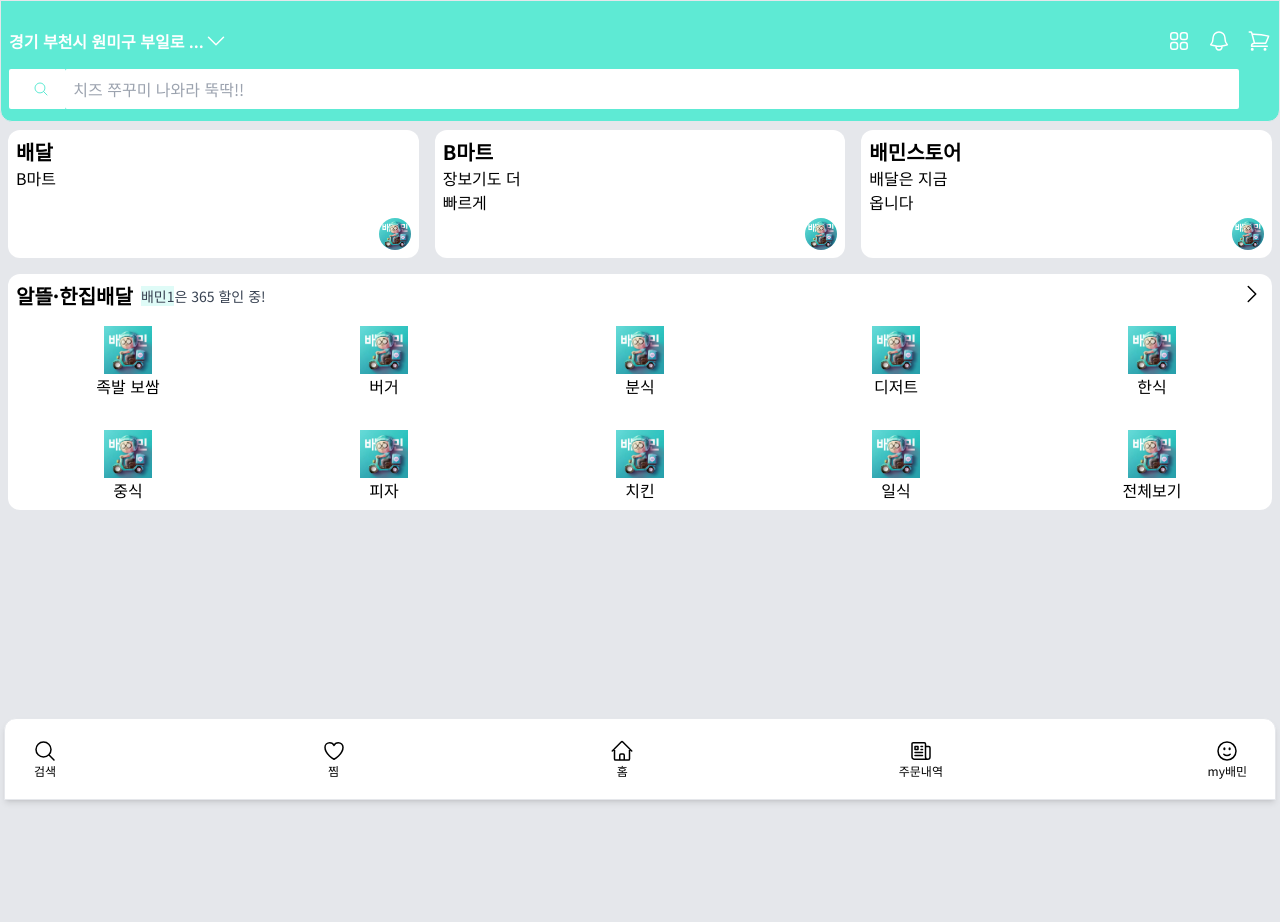
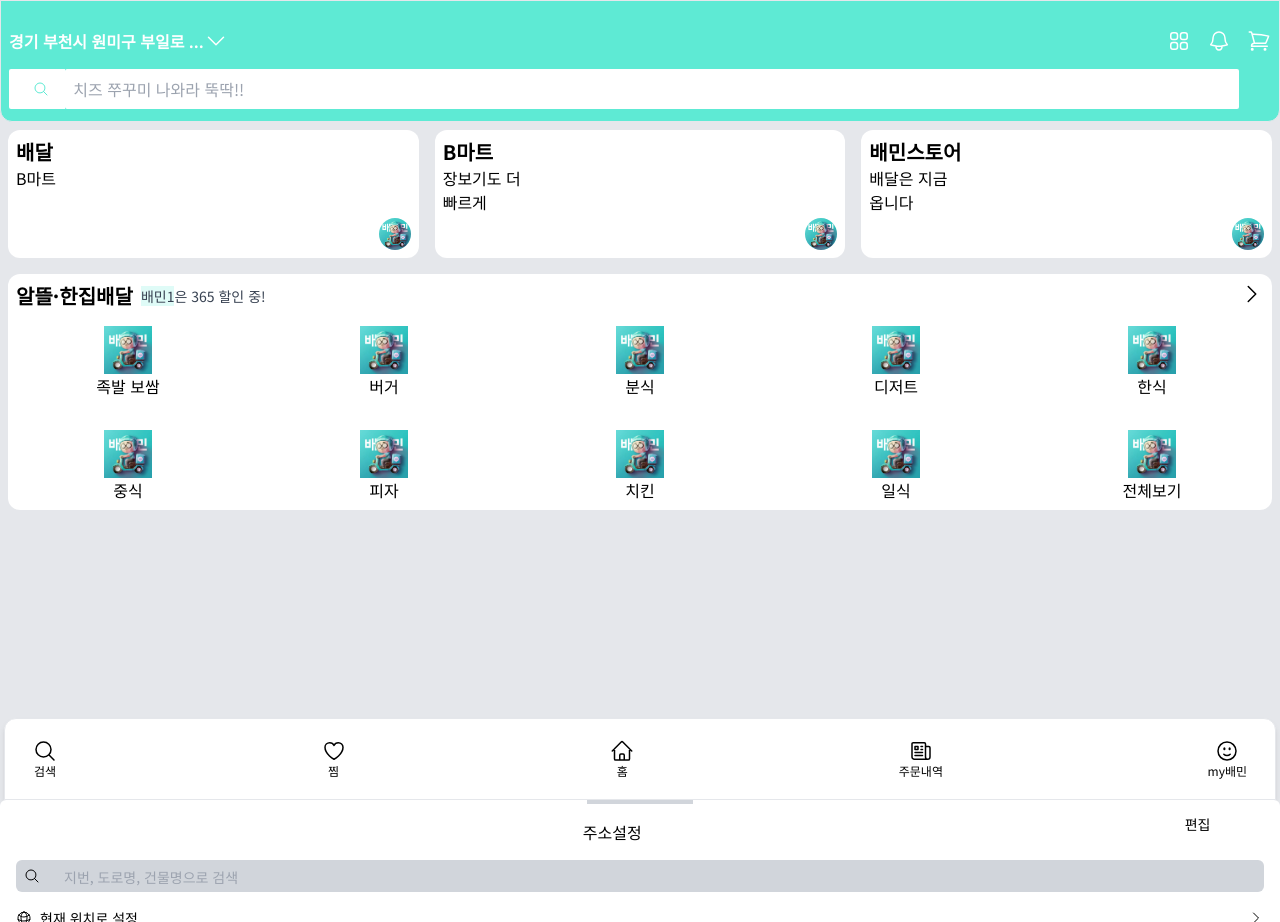
Before and after one commit to jbeat30/baemin-clone, a Next.js app: page / in a window 1280 px wide. Built offline with nearby package versions, Linux system fonts and the light colour scheme.

Commit message:
feat: integrate clsx and enhance TopNavigation functionality
- Add clsx library for conditional class management
- Implement layout and styling updates for TopNavigation component
- Add dialog feature to TopNavigation for improved user interaction

```diff
--- a/components/navigation/TopNavigation.tsx
+++ b/components/navigation/TopNavigation.tsx
@@ -1,8 +1,126 @@
 'use client'
 
+import { useState } from 'react'
+import clsx from 'clsx'
+
 export default function TopNavigation() {
+  const [dialog, setDialog] = useState(false)
   return (
-    <nav>
+    <nav className="max-w-screen-xl">
+      <div
+        className={clsx(
+          'fixed bottom-0 left-0 right-0 top-0 z-20 mt-2 overflow-hidden rounded-md bg-gray-300/70 transition duration-300',
+          dialog ? 'translate-y-0' : 'translate-y-full'
+        )}
+      >
+        <div className="flex h-screen w-full flex-col items-center bg-white">
+          {/* dialog button */}
+          <button
+            className="flex h-1 w-1/12 bg-gray-300"
+            onClick={() => setDialog(false)}
+          />
+
+          {/* address config */}
+          <div className="relative flex w-full items-center justify-center">
+            <h2 className="ml-10 mt-4 inline-flex w-full justify-center">
+              주소설정
+            </h2>
+            <p className="w-1/12 text-sm">편집</p>
+          </div>
+          <div className="flex w-full p-4">
+            <div className="flex items-center justify-center rounded-l-md bg-gray-300 px-2">
+              <svg
+                xmlns="http://www.w3.org/2000/svg"
+                fill="none"
+                viewBox="0 0 24 24"
+                strokeWidth={1.5}
+                stroke="currentColor"
+                className="h-4 w-4"
+              >
+                <path
+                  strokeLinecap="round"
+                  strokeLinejoin="round"
+                  d="m21 21-5.197-5.197m0 0A7.5 7.5 0 1 0 5.196 5.196a7.5 7.5 0 0 0 10.607 10.607Z"
+                />
+              </svg>
+            </div>
+            <input
+              type="text"
+              className="w-full rounded-r-md bg-gray-300 px-2 py-1 outline-none placeholder:px-2 placeholder:text-sm"
+              placeholder="지번, 도로명, 건물명으로 검색"
+            />
+          </div>
+          <div className="flex w-full items-center justify-between gap-2">
+            <div className="ml-4 flex items-center gap-2">
+              <span>
+                <svg
+                  xmlns="http://www.w3.org/2000/svg"
+                  fill="none"
+                  viewBox="0 0 24 24"
+                  strokeWidth={1.5}
+                  stroke="currentColor"
+                  className="h-4 w-4"
+                >
+                  <path
+                    strokeLinecap="round"
+                    strokeLinejoin="round"
+                    d="M12 21a9.004 9.004 0 0 0 8.716-6.747M12 21a9.004 9.004 0 0 1-8.716-6.747M12 21c2.485 0 4.5-4.03 4.5-9S14.485 3 12 3m0 18c-2.485 0-4.5-4.03-4.5-9S9.515 3 12 3m0 0a8.997 8.997 0 0 1 7.843 4.582M12 3a8.997 8.997 0 0 0-7.843 4.582m15.686 0A11.953 11.953 0 0 1 12 10.5c-2.998 0-5.74-1.1-7.843-2.918m15.686 0A8.959 8.959 0 0 1 21 12c0 .778-.099 1.533-.284 2.253m0 0A17.919 17.919 0 0 1 12 16.5c-3.162 0-6.133-.815-8.716-2.247m0 0A9.015 9.015 0 0 1 3 12c0-1.605.42-3.113 1.157-4.418"
+                  />
+                </svg>
+              </span>
+              <p className="text-sm">현재 위치로 설정</p>
+            </div>
+            <span className="mr-4">
+              <svg
+                xmlns="http://www.w3.org/2000/svg"
+                fill="none"
+                viewBox="0 0 24 24"
+                strokeWidth={1.5}
+                stroke="currentColor"
+                className="h-4 w-4"
+              >
+                <path
+                  strokeLinecap="round"
+                  strokeLinejoin="round"
+                  d="m8.25 4.5 7.5 7.5-7.5 7.5"
+                />
+              </svg>
+            </span>
+          </div>
+          <div className="my-4 h-2 w-full bg-gray-300" />
+          <div className="flex w-full">우리집 추가</div>
+          <div className="my-4 h-2 w-full bg-gray-300" />
+          <div className="flex flex-col gap-4">
+            {[1, 2, 3, 4, 5, 6, 7, 8, 9, 10].map((index) => (
+              <div key={index} className="flex">
+                <span>
+                  <svg
+                    xmlns="http://www.w3.org/2000/svg"
+                    fill="none"
+                    viewBox="0 0 24 24"
+                    strokeWidth={1.5}
+                    stroke="currentColor"
+                    className="size-6"
+                  >
+                    <path
+                      strokeLinecap="round"
+                      strokeLinejoin="round"
+                      d="M15 10.5a3 3 0 1 1-6 0 3 3 0 0 1 6 0Z"
+                    />
+                    <path
+                      strokeLinecap="round"
+                      strokeLinejoin="round"
+                      d="M19.5 10.5c0 7.142-7.5 11.25-7.5 11.25S4.5 17.642 4.5 10.5a7.5 7.5 0 1 1 15 0Z"
+                    />
+                  </svg>
+                </span>
+                <p>강워 속초시 먹거리 2길 16-2</p>
+              </div>
+            ))}
+          </div>
+        </div>
+      </div>
+
       <div className="flex w-full flex-col items-center justify-center rounded-b-xl border bg-teal-300 pb-1">
         <div className="mt-5 flex w-full justify-between p-2">
           {/* Address */}
@@ -10,7 +128,7 @@
             <p className="max-w-60 truncate font-semibold text-white">
               경기 부천시 원미구 부일로 ...
             </p>
-            <button className="text-white">
+            <button className="text-white" onClick={() => setDialog(true)}>
               <svg
                 xmlns="http://www.w3.org/2000/svg"
                 fill="none"
--- a/package.json
+++ b/package.json
@@ -9,6 +9,7 @@
     "lint": "next lint"
   },
   "dependencies": {
+    "clsx": "^2.1.1",
     "next": "15.0.2",
     "react": "19.0.0-rc-02c0e824-20241028",
     "react-dom": "19.0.0-rc-02c0e824-20241028"
```
Also changed, not shown: 1 other file (tests, documents, lock files or other folders).
